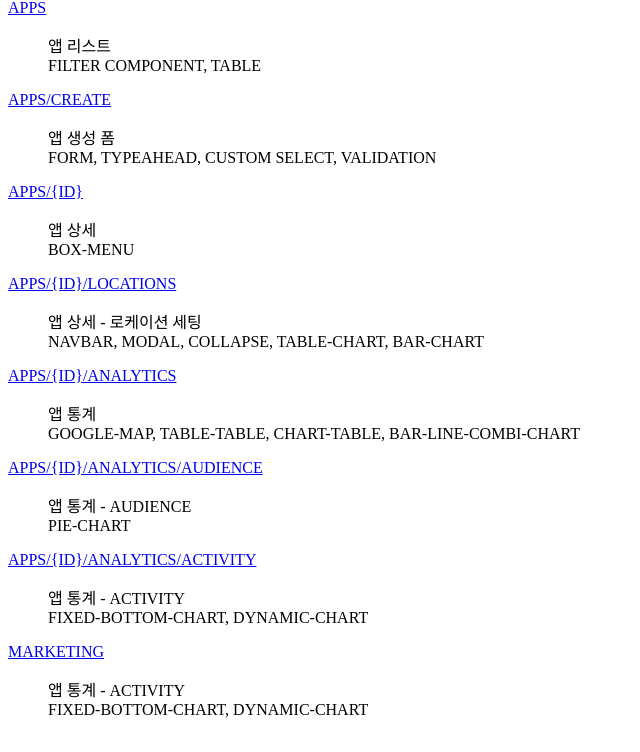
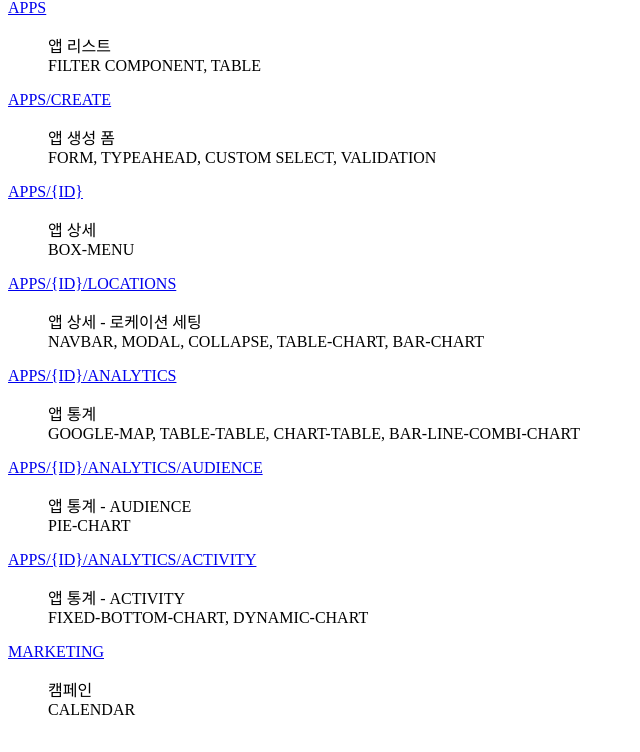
Before and after one commit to yakulten/vp, a Node project: template views/index.ejs in a window 1280 px wide. Shown: the part 48-800 px from the top of the page, without its empty margins (0-640 px from the left). Run offline with Node 20 templates, Linux system fonts and the light colour scheme; the template is opened without the code that fills it, so the values that code supplies are empty.

Commit message:
no message

```diff
--- a/public/less/style.less
+++ b/public/less/style.less
@@ -39,7 +39,8 @@
       width: 252px;
       opacity: 0;
       .transition(@transition);
-      h1 {
+      .h1 {
+        display:block;
         color:#a4aab2;
         padding:16.5px 15px 17px;
         margin:0;
--- a/views/include/side.ejs
+++ b/views/include/side.ejs
@@ -22,7 +22,7 @@
 </script>
 <i class="vp-menu-btn fa fa-bars fa-2x"></i>
 <div class="vp-menus" ng-controller="MenuController">
-  <h1 href="/">VALUE POTION</h1>
+  <a class="h1" href="/">VALUE POTION</a>
   <ul class="list-unstyled tree">
     <li ng-repeat="branch in tree" ng-include src="'menu_template.html'"></li>
   </ul>
--- a/views/index.ejs
+++ b/views/index.ejs
@@ -4,7 +4,7 @@
   </div>
 </div>
 <div class="container-fluid">
-  <dl class="dl-horizontal">
+  <dl class="">
     <dt><a href="/apps">APPS</a></dt>
     <dd>
       <p>
@@ -57,8 +57,8 @@
     <dt><a href="/apps/campaigns">MARKETING</a></dt>
     <dd>
       <p>
-        앱 통계 - ACTIVITY<br/>
-        FIXED-BOTTOM-CHART, DYNAMIC-CHART
+        캠페인<br/>
+        CALENDAR
       </p>
     </dd>
   </dl>
```
